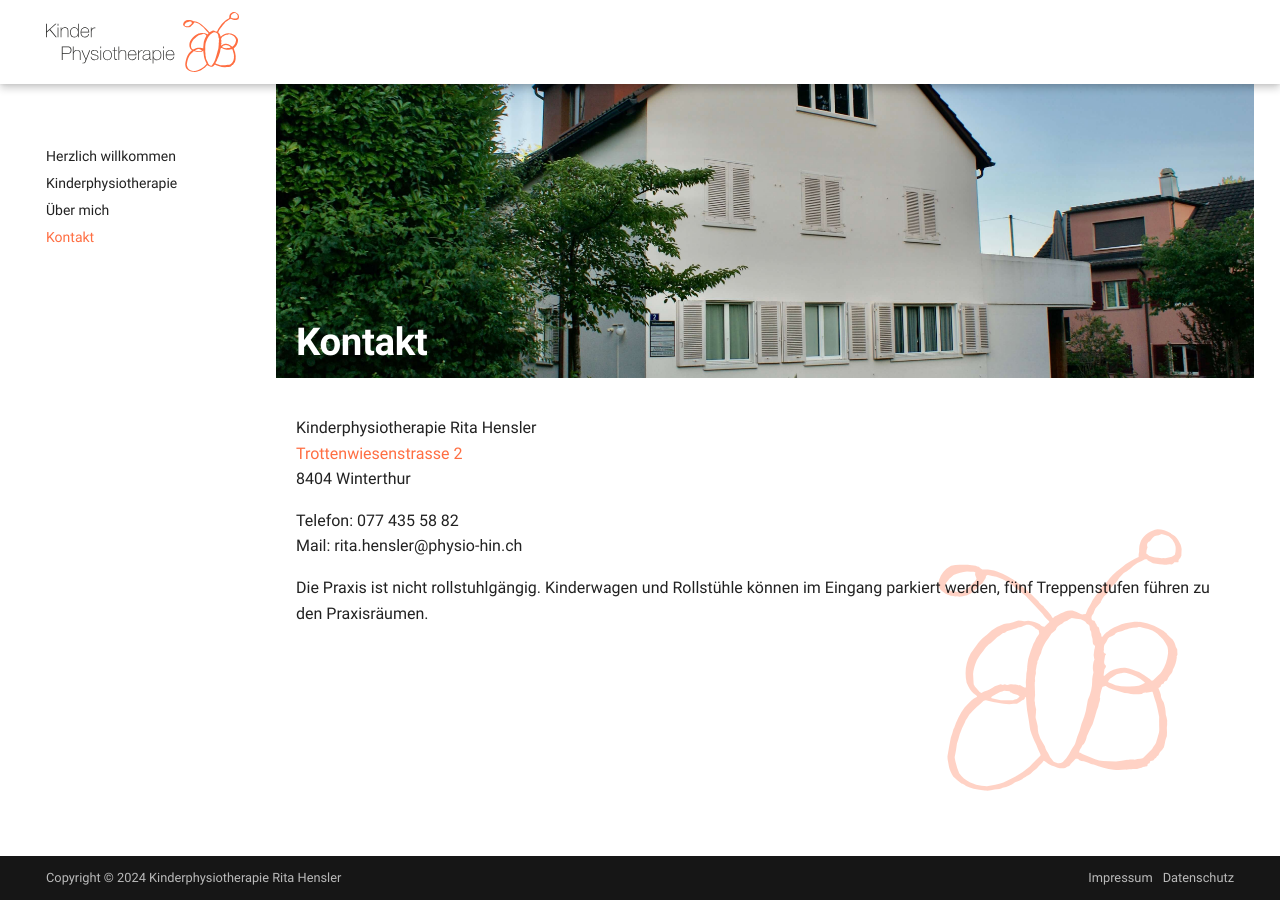
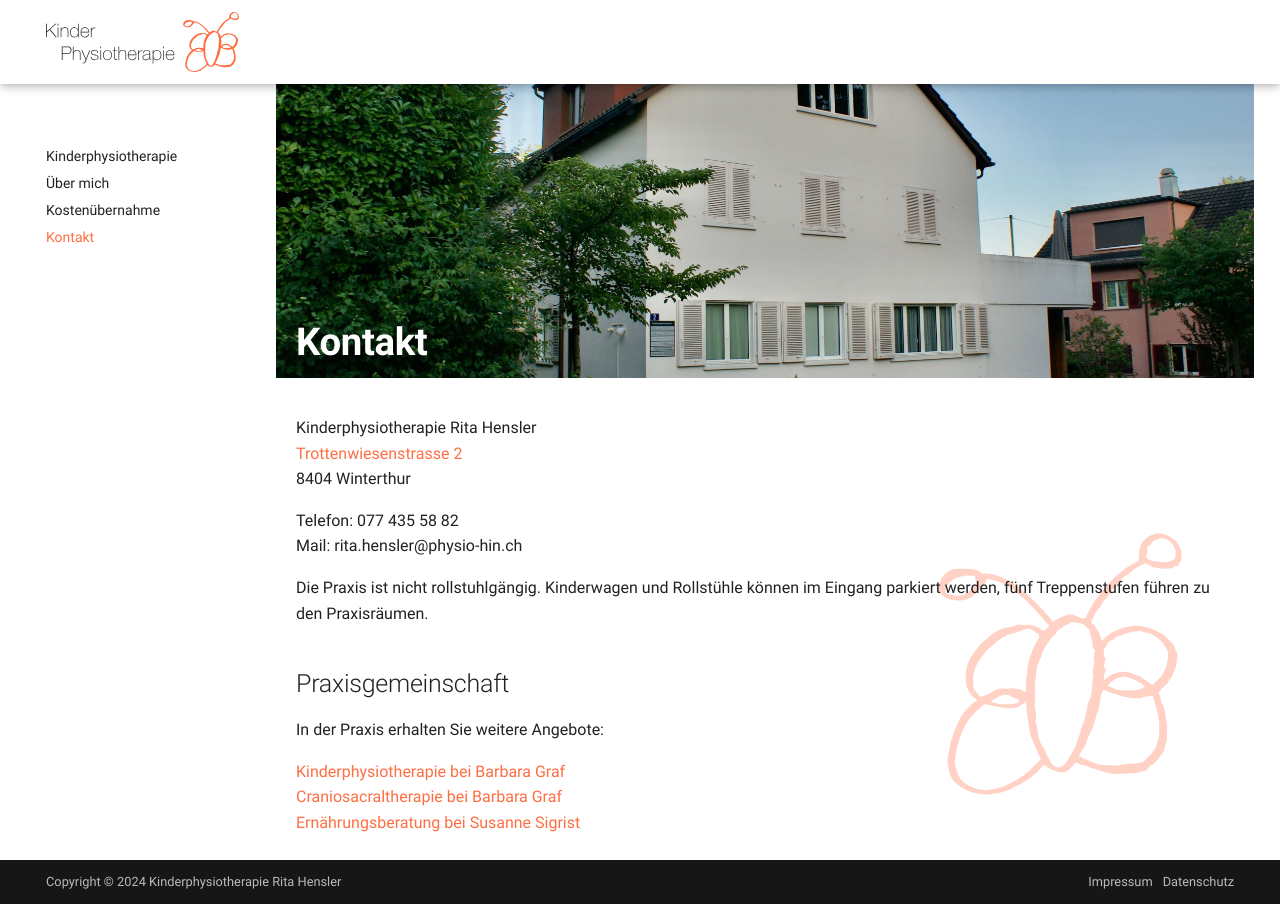
Before and after one commit to kprh/kprh-website, an MkDocs documentation site: the page built from docs/kontakt.md, in a window 1280 px wide. Built offline with MkDocs 1.6.1 and Material for MkDocs 9.7.7, drawn with Linux system fonts in a browser that asks for light colours.

Commit message:
Draft editorial changes

```diff
--- a/docs/kontakt.md
+++ b/docs/kontakt.md
@@ -3,15 +3,23 @@ hide:
   - toc
 ---
 
-<img class="kprh_hero kprh_hero_haus" src="../assets/haus.jpg" alt="In diesem Gebäude ist die Kinderphysiotherapie">
+<img class="kprh_hero kprh_hero_haus" src="../assets/haus.jpg" alt="Die Kinderphysiotherapie Rita Henlser befindet sich in diesem Gebäude">
 
 # Kontakt {: .kprh_hero_title}
 
 Kinderphysiotherapie Rita Hensler<br>
-[Trottenwiesenstrasse 2](https://goo.gl/maps/jtMMF69RpJs3jQjHA)<br>
+[Trottenwiesenstrasse 2](https://www.google.ch/maps/place/Kinderphysiotherapie+Rita+Hensler/@47.50262,8.7453224,17z/data=!4m15!1m8!3m7!1s0x479a9947f8972f45:0x370928b29aa906a!2sKinderphysiotherapie+Rita+Hensler!8m2!3d47.50262!4d8.7479027!10e1!16s%2Fg%2F11v9yvg48m!3m5!1s0x479a9947f8972f45:0x370928b29aa906a!8m2!3d47.50262!4d8.7479027!16s%2Fg%2F11v9yvg48m?entry=ttu)<br>
 8404 Winterthur<br>
 
 Telefon: 077 435 58 82<br>
 Mail: <!-- fhetydagzzzgjds --> rita.<span class="blockspam" aria-hidden="true">...</span>hensler@<!-- sdfjsdhfkjypcs -->physio-hin<!-- asjoxp --><span class="blockspam" aria-hidden="true">...</span>.ch
 
 Die Praxis ist  nicht rollstuhlgängig. Kinderwagen und Rollstühle können im Eingang parkiert werden, fünf Treppenstufen führen zu den Praxisräumen.
+
+## Praxisgemeinschaft
+
+In der Praxis erhalten Sie weitere Angebote:
+
+[Kinderphysiotherapie bei Barbara Graf](http://kinder-physiotherapie.ch)<br>
+[Craniosacraltherapie bei Barbara Graf](http://craniosacral-winterthur.ch)<br>
+[Ernährungsberatung bei Susanne Sigrist](https://ernaehrungsberatungwinterthur.ch/)<br>
--- a/mkdocs.yml
+++ b/mkdocs.yml
@@ -31,7 +31,7 @@ markdown_extensions:
 
 # Page tree
 nav:
-  - Herzlich willkommen: 'index.md'
-  - 'kinderphysiotherapie.md'
+  - Kinderphysiotherapie: 'index.md'
   - Über mich: 'ueber_mich.md'
+  - Kostenübernahme: 'kosten.md'
   - 'kontakt.md'
```
Also changed, not shown: docs/index.md (+11 -3 lines), docs/kinderphysiotherapie.md (deleted, +0 -39 lines), docs/kosten.md (added, +21 -0 lines), docs/ueber_mich.md (+1 -1 lines).
